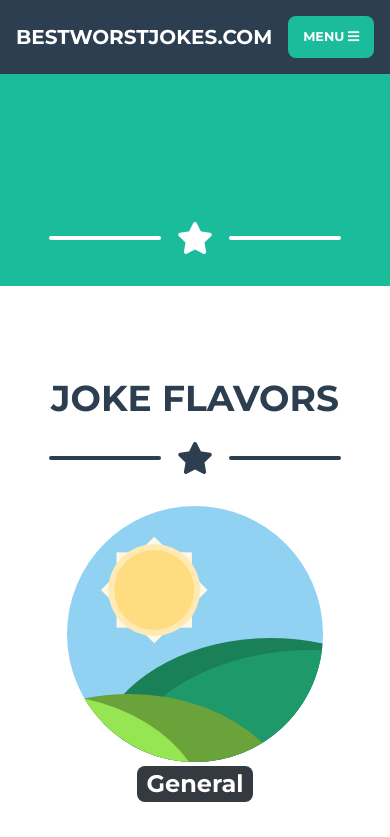
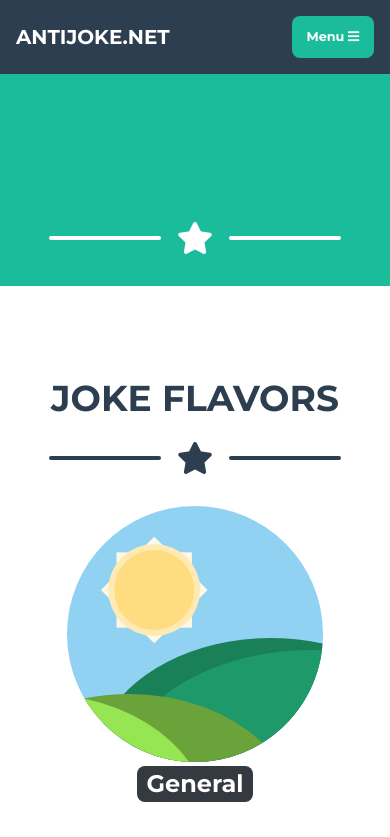
Before and after one commit to tyayers/best-worst-jokes, a website with bundled scripts: page public/index.html in a window 390 px wide. Shown: the top 837 px of the page. Built offline with nearby package versions, Linux system fonts and the light colour scheme.

Commit message:
changed site name

```diff
--- a/public/index.html
+++ b/public/index.html
@@ -8,7 +8,7 @@
   <meta name="description" content="">
   <meta name="author" content="">
 
-  <title>BestWorstJokes.com</title>
+  <title>antijoke.net</title>
 
     <!-- Favicon -->
   <link rel="icon" href="img/avataaars.png">
@@ -44,8 +44,8 @@
     <!-- Navigation -->
     <nav class="navbar navbar-expand-lg bg-secondary text-uppercase fixed-top" id="mainNav">
       <div class="container">
-        <a class="navbar-brand js-scroll-trigger" href="https://bestworstjokes.com">BestWorstJokes.com</a>
-        <button class="navbar-toggler navbar-toggler-right text-uppercase font-weight-bold bg-primary text-white rounded" type="button" data-toggle="collapse" data-target="#navbarResponsive" aria-controls="navbarResponsive" aria-expanded="false" aria-label="Toggle navigation">
+        <a class="navbar-brand js-scroll-trigger" href="https://antijoke.net">antijoke.net</a>
+        <button class="navbar-toggler navbar-toggler-right font-weight-bold bg-primary text-white rounded" type="button" data-toggle="collapse" data-target="#navbarResponsive" aria-controls="navbarResponsive" aria-expanded="false" aria-label="Toggle navigation">
           Menu
           <i class="fas fa-bars"></i>
         </button>
```
